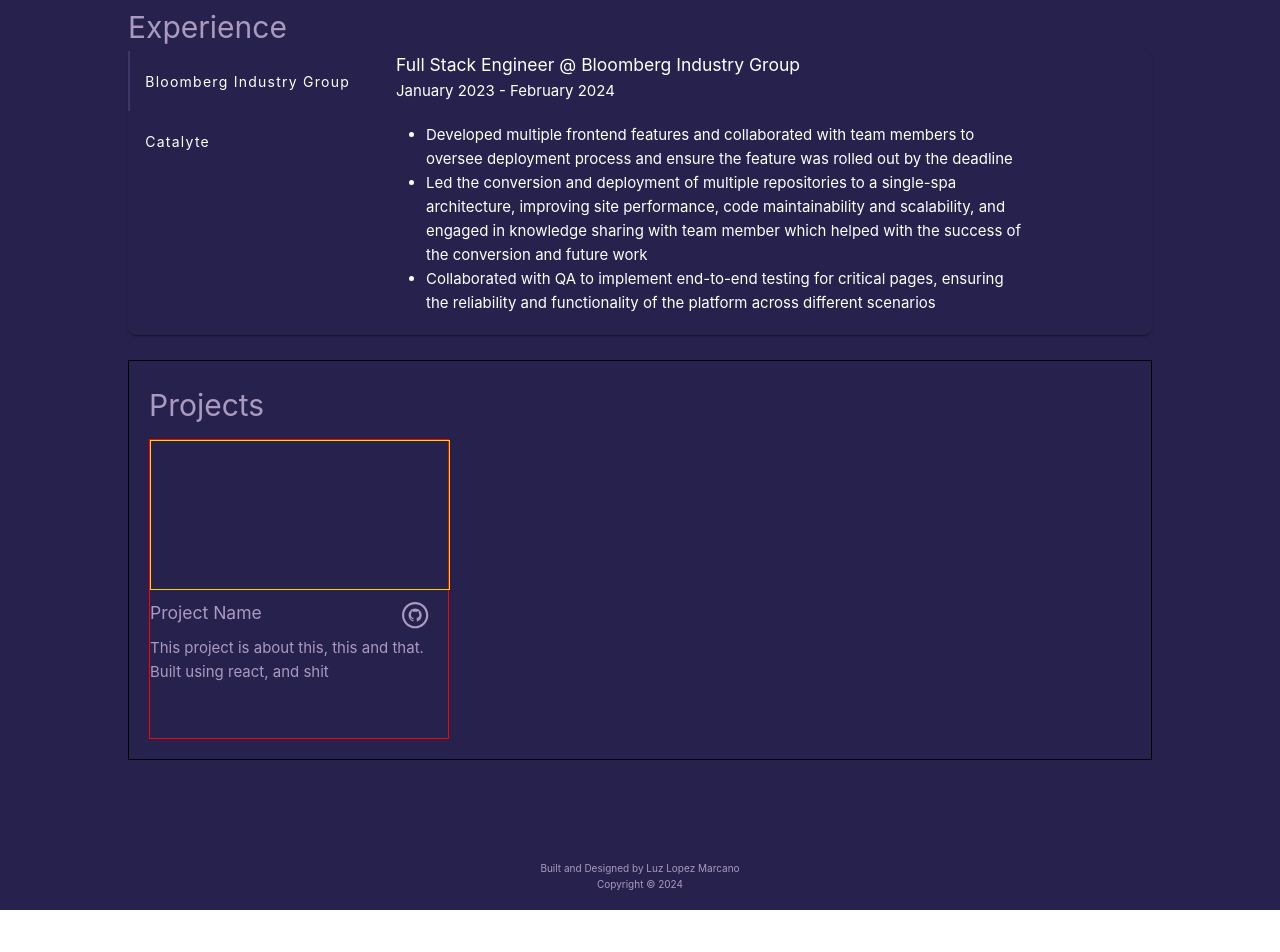
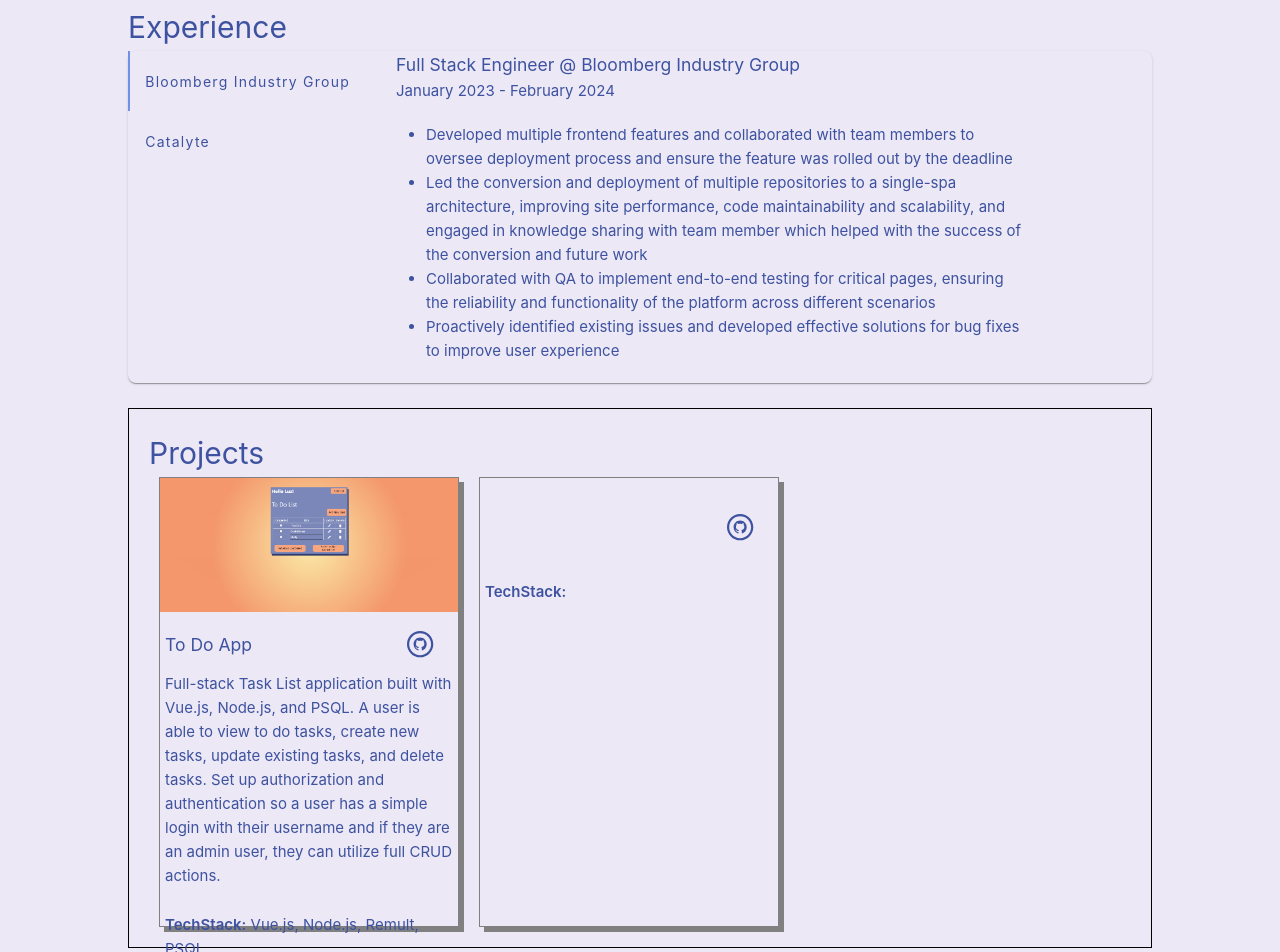
Before and after one commit to rialuz/portfolio, a Vue app: page /projects in a window 1280 px wide. Shown: the part 420-1372 px from the top of the page. Before the commit the page ends 1330 px from the top, so only its background shows below. Built offline with nearby package versions, Linux system fonts and the light colour scheme.

Commit message:
updates projects sections and experience

```diff
--- a/src/assets/main.css
+++ b/src/assets/main.css
@@ -1,22 +1,16 @@
 @import './base.css';
 
 #app {
-  background: rgb(38, 34, 77);
-  /* background: rgb(59, 55, 105); */
+  background: #ede8f5;
   margin: 0 auto;
-  color: #ab9ac0;
-  /* max-width: 1280px;
-
-  padding: 2rem;
-  font-weight: normal;
-  background: linear-gradient(0.45turn, #faacc4, #f5aed7, #ebb2ff); */
+  color: #3d52a0;
 }
 
 a,
 .green {}
 
 svg {
-  fill: #ab9ac0;
+  fill: #3d52a0;
 }
 
 @media (hover: hover) {
--- a/src/components/NavigationBar.vue
+++ b/src/components/NavigationBar.vue
@@ -46,7 +46,7 @@
 <style scoped>
 
 .nav {
-    background: rgb(59, 55, 105);
+    background: #ede8f5;
     height: 50px;
     display: flex;
     justify-content: space-between;
@@ -75,7 +75,7 @@
     }
 
     a {
-        color: #ab9ac0;
+        color: #3d52a0;
         text-decoration: none;
     }
 }
--- a/src/components/data/workexperience.json
+++ b/src/components/data/workexperience.json
@@ -6,7 +6,7 @@
             "company":"Bloomberg Industry Group",
             "startDate":"January 2023",
             "endDate":"February 2024",
-            "description":"Developed multiple frontend features and collaborated with team members to oversee deployment process and ensure the feature was rolled out by the deadline. Led the conversion and deployment of multiple repositories to a single-spa architecture, improving site performance, code maintainability and scalability, and engaged in knowledge sharing with team member which helped with the success of the conversion and future work. Collaborated with QA to implement end-to-end testing for critical pages, ensuring the reliability and functionality of the platform across different scenarios",
+            "description":"Developed multiple frontend features and collaborated with team members to oversee deployment process and ensure the feature was rolled out by the deadline. Led the conversion and deployment of multiple repositories to a single-spa architecture, improving site performance, code maintainability and scalability, and engaged in knowledge sharing with team member which helped with the success of the conversion and future work. Collaborated with QA to implement end-to-end testing for critical pages, ensuring the reliability and functionality of the platform across different scenarios. Proactively identified existing issues and developed effective solutions for bug fixes to improve user experience ",
             "techStack": []
         },
         {
@@ -15,7 +15,7 @@
             "company":"Catalyte",
             "startDate":"September 2022",
             "endDate":"February 2024",
-            "description":"Worked in an agile scrum team of eight to develop an e-commerce full-stack application using React, Java with Spring Boot and Spring Security, and Jest. Independently designed and built a management system full-stack application using React, Java with Spring Boot, PostgreSQL, Jest, and JUnit",
+            "description":"Worked in an agile scrum team of eight to develop an e-commerce full-stack application using React, Java with Spring Boot and Spring Security, and Jest. Independently designed and built a management system full-stack application using React, Java with Spring Boot, PostgreSQL, Jest, and JUnit. Selected to feature in an interview video shoot to share my software developer journey which is published on the company site: ",
             "techStack": []
         }
     ]
--- a/src/components/sections/AboutMe.vue
+++ b/src/components/sections/AboutMe.vue
@@ -18,7 +18,7 @@
 
             </div>
             <div class="img-container">
-            <img src="../data/img.jpg" alt="image of luz" />
+            <img src="../data/images/img.jpg" alt="image of luz" />
             </div>
         </div>
 
@@ -35,7 +35,7 @@
     width: 250px;
     height: 250px;
     border-radius: 50%;
-    border: 4px solid white;
+    border: 4px solid #3d52a0;
     overflow: hidden;
 }
 
--- a/src/components/sections/Experience.vue
+++ b/src/components/sections/Experience.vue
@@ -2,15 +2,25 @@
 import {ref} from 'vue'
 import experienceData from '../data/workexperience.json'
 
-const data = ref(experienceData.experience)
+const data = ref(experienceData.experience);
+
+const regex = /(\b(https?|ftp|file):\/\/[-A-Z0-9+&@#\/%?=~_|!:,.;]*[-A-Z0-9+&@#\/%=~_|])/ig;
 
     for(const experience of data.value){
-    console.log(data.value)
+    console.log(data.value);
     let summary = experience.description;
     const arr = summary.split(". ");
 
     experience.summary = arr;
+
+
+    const url = experience.description.match(regex);
+    console.log(url);
   }
+
+
+
+
 
 </script>
 
@@ -18,18 +28,19 @@
   <div id="experience" class="experience-section">
     <h1 >Experience</h1>
 <v-sheet
- color="rgb(38, 34, 77)"
+ color="#ede8f5"
  elevation="1"
  rounded="lg"
+ class="v-sheet"
   >
 
     <div class="d-flex flex-row">
     <v-tabs
       v-model="data[0].id"
       :items="data"
-
+      color="#3d52a0"
       height="60"
-      slider-color="rgb(59, 55, 105)"
+      slider-color="#7091e6"
       direction="vertical"
     >
       <template v-slot:tab="{ item }">
@@ -37,6 +48,7 @@
           :text="item.company"
           :value="item.company"
           class="text-none"
+          color="#3d52a0"
         ></v-tab>
       </template>
 
@@ -53,7 +65,7 @@
 
           <div class="experience-summary">
             <ul v-for="text of item.summary">
-              <li>{{ text }}</li>
+              <li>{{ text }}</li><a v-if="text.includes('Selected')" href="https://www.catalyte.io/alumni-stories/luz/">https://www.catalyte.io/alumni-stories/luz/</a>
             </ul>
           </div>
 
@@ -69,9 +81,14 @@
 
 <style scoped>
 
+.v-sheet {
+  color: #3d52a0 !important;
+}
+
 .experience-section {
   margin: 0 auto;
   width: 80vw;
+  color: #3d52a0;
 }
 
 .window-item {
--- a/src/components/sections/projects/ProjectCard.vue
+++ b/src/components/sections/projects/ProjectCard.vue
@@ -4,23 +4,26 @@
  * Should have Title, description, tech used, imgSrc
  */
 
+ const props = defineProps(['projectName', 'img', 'githubLink', 'description', 'techUsed'])
+
 </script>
 
 <template>
     <div id="project-card">
         <div class="img-container">
-          <img src="" />
+          <img :src=props.img />
         </div>
 
         <div class="project-description">
             <div class="project-title">
-            <h3>Project Name</h3>
-            <GithubIcon />
+            <h3>{{ props.projectName }}</h3>
+            <a :href=props.githubLink target=”_blank”><GithubIcon  />  </a>
+
             </div>
 
-            <div>
-                This project is about this, this and that. Built using react, and shit
-            </div>
+            <div>{{ props.description }}</div>
+
+            <div style="margin-top: 25px;"><span style="font-weight: 600;">TechStack:</span> {{ props.techUsed }}</div>
 
         </div>
     </div>
@@ -29,14 +32,17 @@
 
 <style scoped>
 
-img {
-
+#project-card {
+    width: 300px;
+    height: 450px;
+    margin: auto 10px;
+    border: 1px solid grey;
+    box-shadow: 5px 5px grey;
 }
 
-.img-container {
-    border: 1px solid gold;
-    width: inherit;
-    height: 150px;
+img {
+    width: -webkit-fill-available;
+    height: inherit;
 }
 
 .project-title {
@@ -45,11 +51,10 @@
     align-items: center;
 }
 
-#project-card {
-    width: 300px;
-    height: 300px;
-    border: 1px solid red;
-    margin-top: 10px;
+.project-description {
+    margin: auto 5px;
 }
 
+
+
 </style>
--- a/src/components/sections/projects/Projects.vue
+++ b/src/components/sections/projects/Projects.vue
@@ -1,14 +1,39 @@
 <script setup lang="ts">
 import ProjectCard from './ProjectCard.vue';
+import ToDoApp from '../../data/images/ToDoApp.png'
+
+const toDoAppImg = ToDoApp
+
+const projects = [
+    {
+        title: 'To Do App',
+        imgSrc: toDoAppImg,
+        description: 'Full-stack Task List application built with Vue.js, Node.js, and PSQL. A user is able to view to do tasks, create new tasks, update existing tasks, and delete tasks. Set up authorization and authentication so a user has a simple login with their username and if they are an admin user, they can utilize full CRUD actions.',
+        githubLink: 'https://github.com/rialuz/todo-app   ',
+        tech: 'Vue.js, Node.js, Remult, PSQL'
+    },
+    {
+        title: '',
+        imgSrc: '',
+        description: '',
+        githubLink: '',
+        tech: ''
+    },
+]
+
 </script>
 
 <template>
     <div id="projects" class="projects-section">
         <div class="container">
             <h1 >Projects</h1>
-            <div>
-               <ProjectCard />
+            <div class="project-cards">
+            <div v-for="project of projects" >
+                <!-- 'projectName', 'img', 'githubLink', 'description', 'techUsed' -->
+               <ProjectCard :img=project.imgSrc :project-name=project.title :description=project.description :github-link=project.githubLink :tech-used=project.tech />
             </div>
+            </div>
+
 
         </div>
 
@@ -22,10 +47,15 @@
     border: 1px solid black;
     margin: 0 auto;
     width: 80vw;
+    color: #3d52a0;
 }
 
 .container {
     height: fit-content;
     padding: 20px
 }
+
+.project-cards {
+    display: flex;
+}
 </style>
```
Also changed, not shown: src/components/data/images/ToDoApp.png (added), src/components/data/images/img.jpg (renamed from src/components/data/img.jpg).
